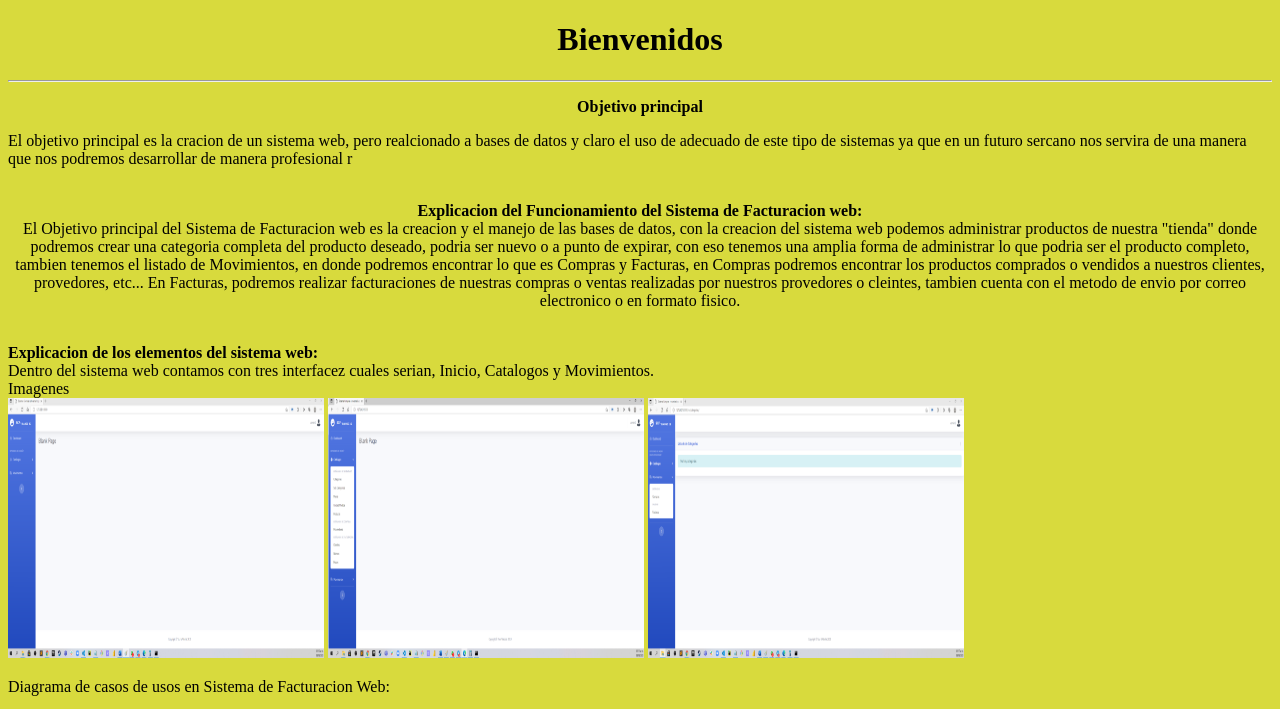
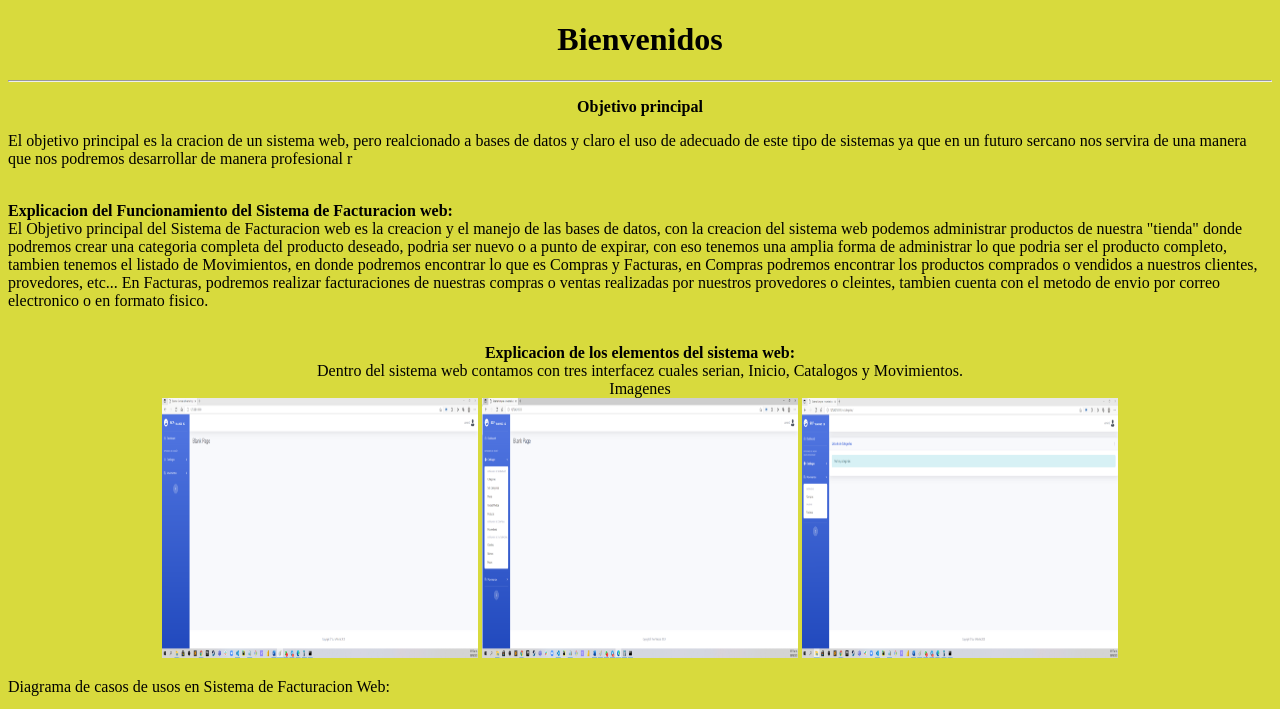
Before and after one commit to oy0rzabal/Spatial_ship_project, a plain HTML site: page index.html in a window 1280 px wide. Shown: the top 709 px of the page. Drawn offline with Linux system fonts and the light colour scheme.

Commit message:
Update index.html

```diff
--- a/index.html
+++ b/index.html
@@ -18,7 +18,7 @@
   <p> El objetivo principal es la cracion de un sistema web, pero realcionado a bases de datos y claro el uso de adecuado de este tipo de sistemas ya que en un futuro sercano nos servira de una manera que nos podremos desarrollar de manera profesional r</p>
   </p>
 
-  <p align="center">
+  <p align="width">
     <br><b>Explicacion del Funcionamiento del Sistema de Facturacion web:</b></br>
   El Objetivo principal del Sistema de Facturacion web es la creacion y el manejo de las bases de datos, con la creacion del sistema web podemos administrar productos de nuestra "tienda" donde podremos crear una categoria completa del producto deseado, podria ser nuevo o a punto de expirar, con eso tenemos una amplia forma de administrar lo que podria ser el producto completo, tambien  tenemos el listado de Movimientos, en donde podremos encontrar lo que es Compras y Facturas, en Compras podremos encontrar los productos comprados o vendidos a nuestros clientes, provedores, etc...
 
@@ -27,14 +27,14 @@
 
 
 
-  <div align="width">
+  <div align="center">
     <br><b>
   Explicacion de los elementos del sistema web:
     </b></br>
   Dentro del sistema web contamos con tres interfacez cuales serian, Inicio, Catalogos y Movimientos.
   </div>
 
-<div align="width">Imagenes<br>
+<div align="center">Imagenes<br>
 <img src="img/Home.png" alt="Wapon" height="260px" width="25%" /></a> <img src="img/Catalogos.png" alt="Enemy_1" height="260px" width="25%" /></a> <img src="img/Movimientos.png" alt="Escenario_page1" height="260px" width="25%" /></a>
 </div>
 
```
